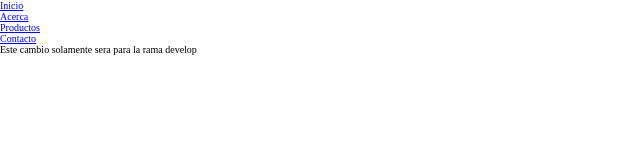
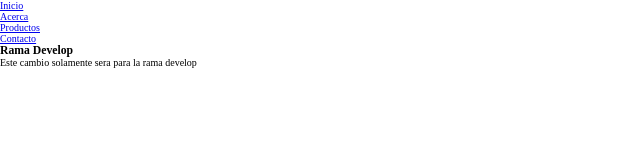
Before and after one commit to randallsto/MiPrimerPagWeb, a plain HTML site: page index.html in a window 1280 px wide. Shown: the whole page, without its empty margins (0-640 px from the left). Drawn offline with Linux system fonts and the light colour scheme.

Commit message:
se agrega titulo h3

```diff
--- a/index.html
+++ b/index.html
@@ -21,6 +21,8 @@
 
         </section>
     </main>
+    <h3>Rama Develop</h3>
     <p>Este cambio solamente sera para la rama develop</p>
+
 </body>
 </html>
```
